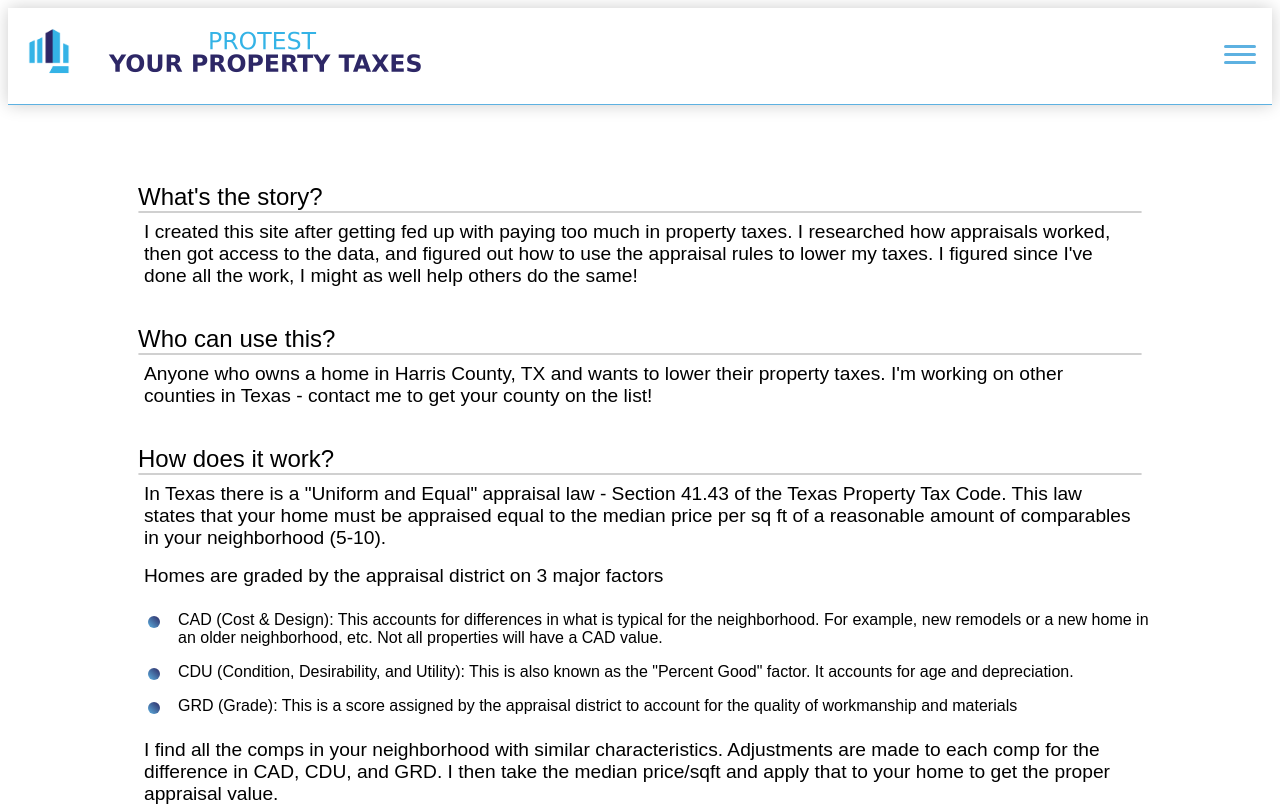
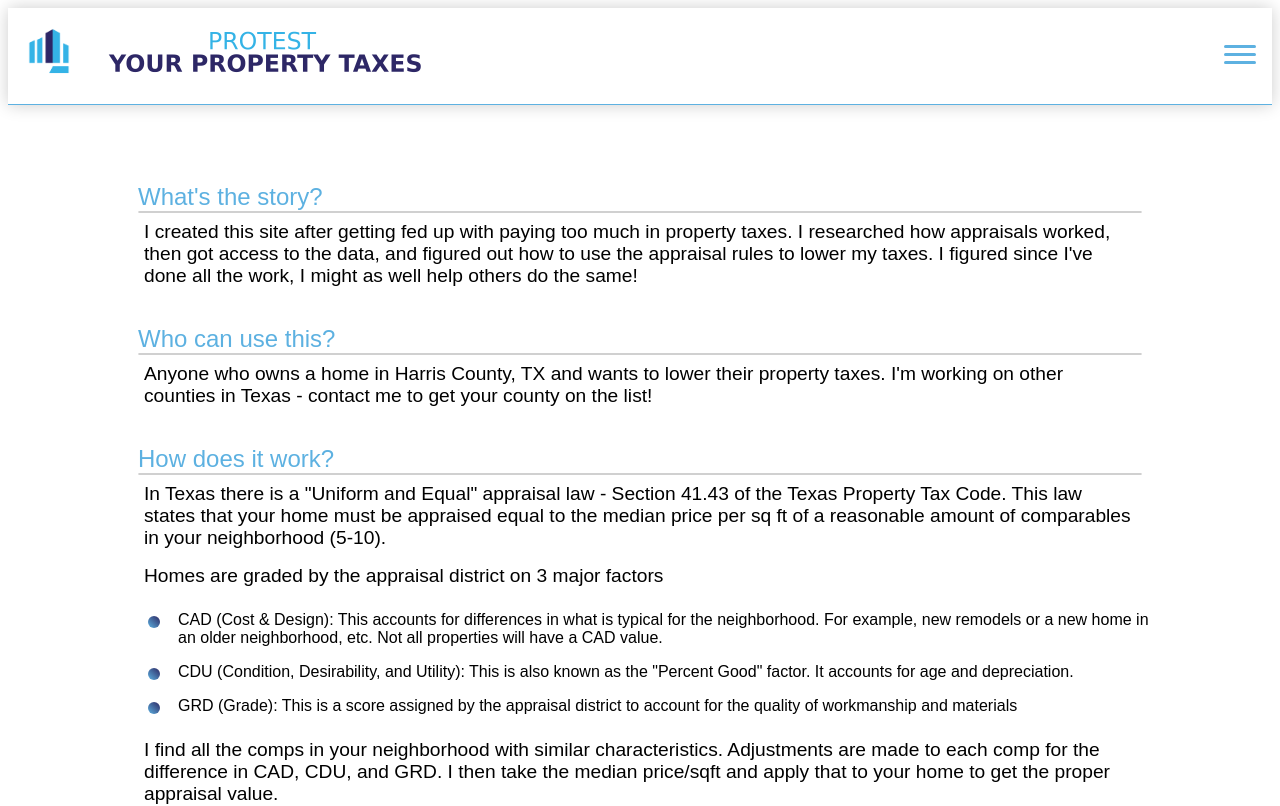
Before and after one commit to JeremyJohnston81/fypt, a SvelteKit app: page /about in a window 1280 px wide. Shown: the top 806 px of the page. Built offline with nearby package versions, Linux system fonts and the light colour scheme.

Commit message:
fixed loading gif

```diff
--- a/src/lib/components/PropertyCard.svelte
+++ b/src/lib/components/PropertyCard.svelte
@@ -109,7 +109,7 @@
     }
 
     .delay {
-        animation: fadeIn 2s;
+        animation: fadeIn 5s;
         animation-delay: 0.6s;
     }
 
--- a/src/routes/about/+page.svelte
+++ b/src/routes/about/+page.svelte
@@ -45,6 +45,7 @@
     h2 {
         font-weight: lighter;
         margin: 30px 10px 0px 10px;
+        color: var(--primary-color)
     }
 
     h2:after {
```
